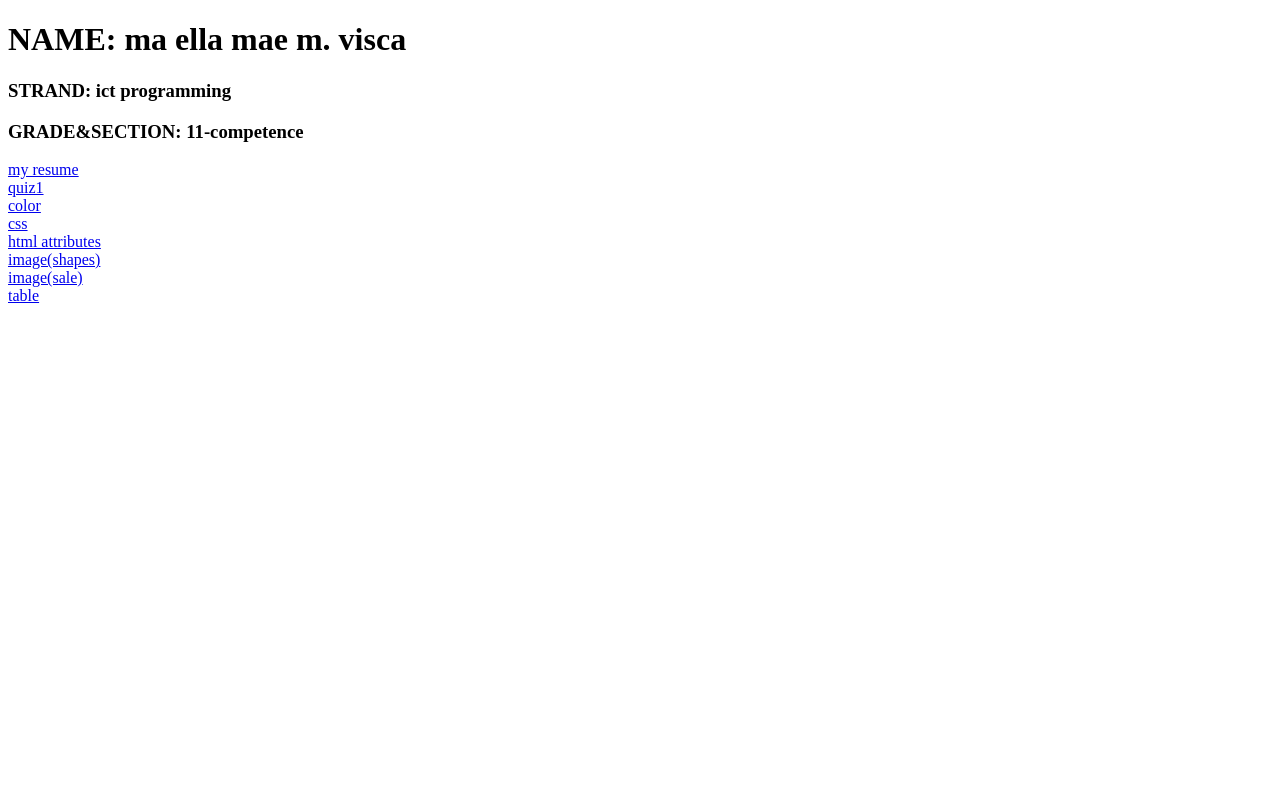
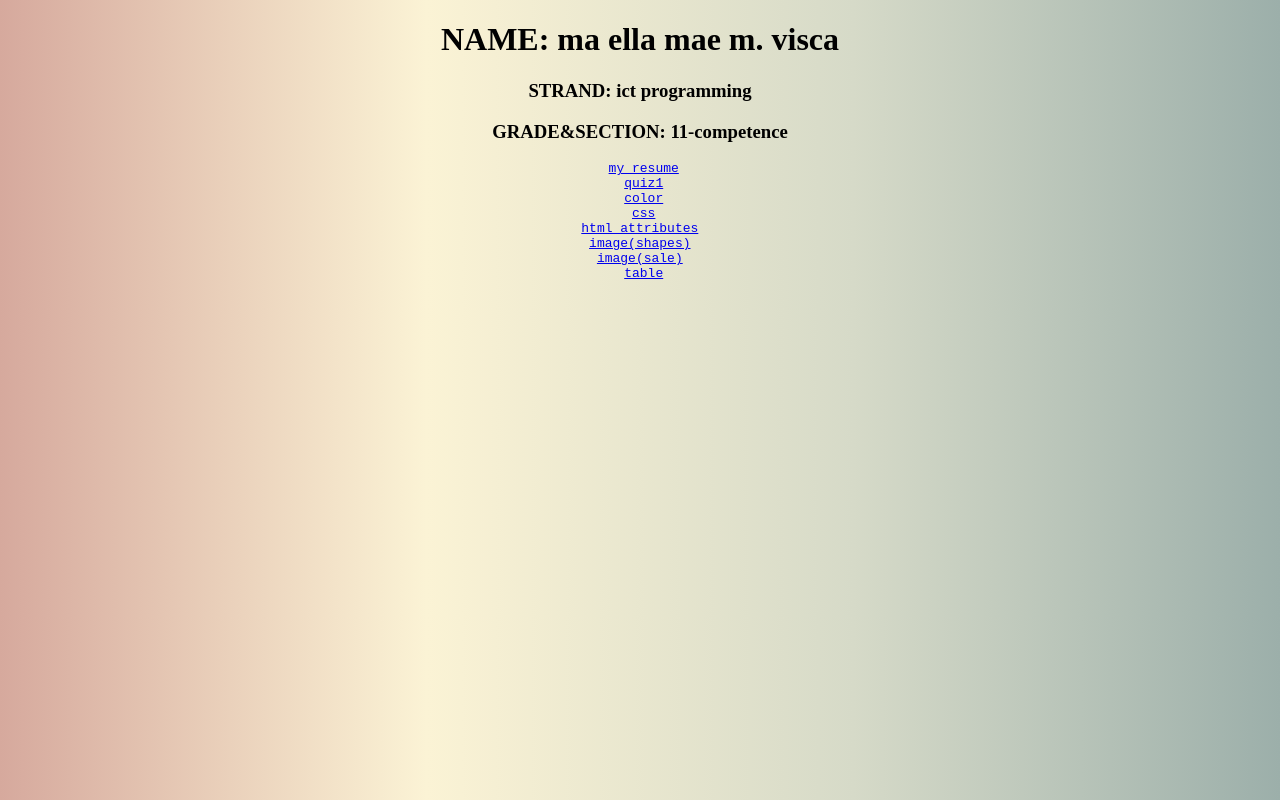
Before and after one commit to riaacsiv/index.html, a plain HTML site: page index.html in a window 1280 px wide. Drawn offline with Linux system fonts and the light colour scheme.

Commit message:
viscaupd

```diff
--- /dev/null
+++ b/index.css
@@ -0,0 +1,13 @@
+body {
+  background: linear-gradient(to left, #9CAFAA, #D6DAC8, #FBF3D5, #D6A99D);
+}
+
+.abc {
+  text-align: center;
+
+}
+
+.def {
+  white-space: pre-wrap;
+  margin-left: -55px;
+}
--- a/index.html
+++ b/index.html
@@ -3,19 +3,24 @@
 <head>
     <meta charset="UTF-8">
     <meta name="viewport" content="width=device-width, initial-scale=1.0">
+    <link rel="stylesheet" href="index.css">
     <title>visca</title>
 </head>
 <body>
-    <h1>NAME: ma ella mae m. visca</h1>
-    <h3>STRAND: ict programming</h3>
-    <H3>GRADE&SECTION: 11-competence</H3>
-    <a href="MyResume.html">my resume</a> <br>
-    <a href="QUIZ1.HTML">quiz1</a> <br>
-    <a href="COLOR.HTML">color</a> <br>
-    <a href="css.html">css</a> <br>
-    <a href="html attributes.html">html attributes</a> <br>
-    <a href="imagemap.html">image(shapes)</a> <br>
-    <a href="lazada.html">image(sale)</a> <br>
-    <a href="table.html">table</a><br>
+    <div class="abc">
+        <h1>NAME: ma ella mae m. visca</h1>
+        <h3>STRAND: ict programming</h3>
+        <H3>GRADE&SECTION: 11-competence</H3>
+        <pre class="def">
+        <a href="MyResume.html" id="resume">my resume</a>
+        <a href="QUIZ1.HTML">quiz1</a>
+        <a href="COLOR.HTML">color</a>
+        <a href="css.html">css</a>
+        <a href="html attributes.html">html attributes</a>
+        <a href="imagemap.html">image(shapes)</a>
+        <a href="lazada.html">image(sale)</a>
+        <a href="table.html">table</a>
+        </pre>
+    </div>
 </body>
 </html>
```
